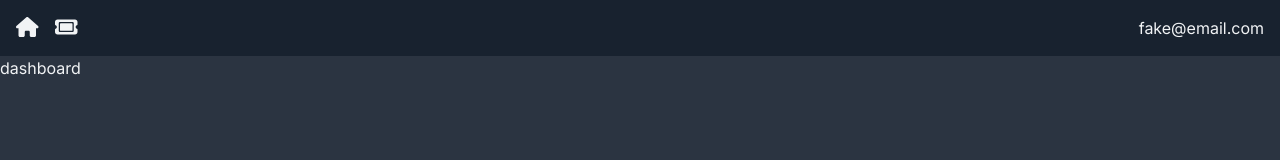
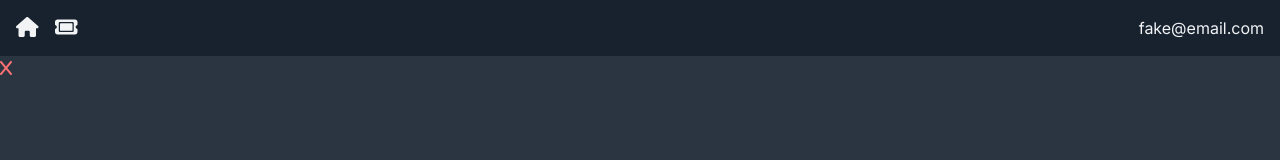
Before and after one commit to senhorgomes/next-mongodb, a Next.js app: page / in a window 1280 px wide. Shown: the top 160 px of the page. Built offline with nearby package versions, Linux system fonts and the light colour scheme.

Commit message:
Create PriorityDisplay component, rename Home to Dashboard

```diff
--- /dev/null
+++ b/app/(components)/PriorityDisplay.jsx
@@ -0,0 +1,7 @@
+const PriorityDisplay = () => {
+  return (
+    <div>PriorityDisplay</div>
+  )
+}
+
+export default PriorityDisplay
--- a/app/page.js
+++ b/app/page.js
@@ -1,9 +1,10 @@
 import Image from "next/image";
+import TicketCard from "./(components)/TicketCard";
 
-export default function Home() {
+export default function Dashboard() {
   return (
-    <dashboard>
-      dashboard
-      </dashboard>
+    <div>
+      <TicketCard/>
+    </div>
   );
 }
```
